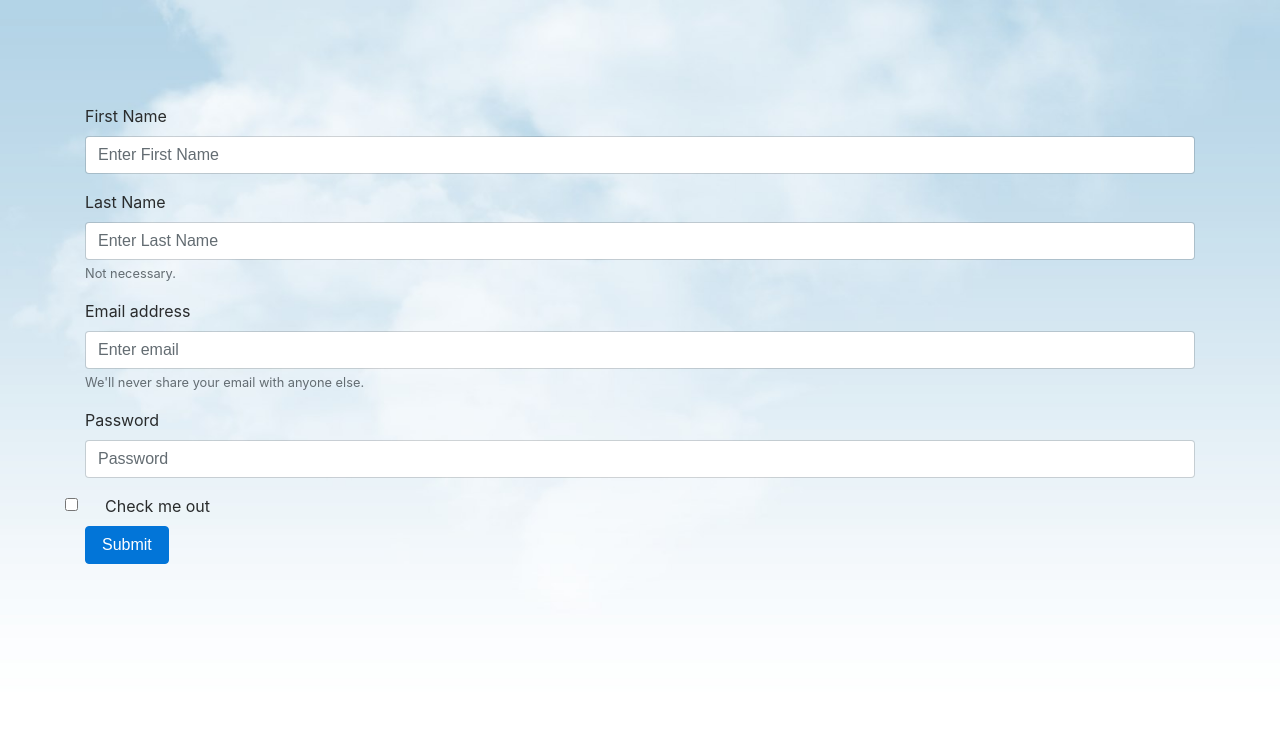
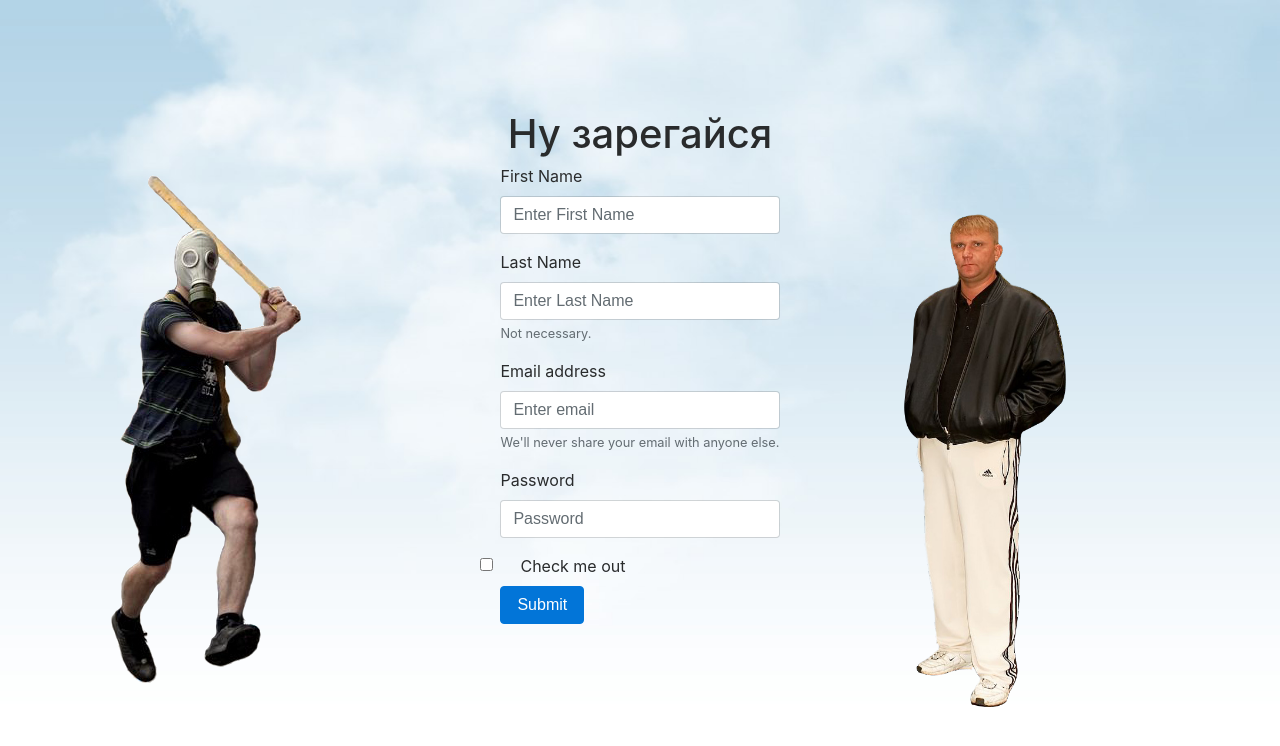
Before and after one commit to subher0/bukhach, a Django app: page /register in a window 1280 px wide. Shown: the top 746 px of the page. Run offline with Django 3.2, Linux system fonts and the light colour scheme; some libraries are stand-ins or nearby versions.

Commit message:
design's update

```diff
--- a/bukhach/templates/bukhach/register.html
+++ b/bukhach/templates/bukhach/register.html
@@ -1,28 +1,39 @@
 {% extends "bukhach/general.html" %}
 {% block content %}
     <div class="container pt-5">
+        <h1 class="text-center pt-2"> Ну зарегайся </h1>
+        <div class="row">
+            <div class="col-lg-4 mx-auto">
+                <img src="img/piu.png" class="img-fluid">
+            </div>
+            <div class="col-xs-4 mx-auto">
                 <form enctype="multipart/form-data" action="register" method="POST">{% csrf_token %}
                     <div class="form-group">
                         <label for="InputFirstName">First Name</label>
-                <input name="first_nameField" value="{{ form.first_nameField.value }}" type="text" class="form-control" id="InputFirstName" placeholder="Enter First Name">
+                        <input name="first_nameField" value="{{ form.first_nameField.value }}" type="text"
+                               class="form-control" id="InputFirstName" placeholder="Enter First Name">
                     </div>
 
                     <div class="form-group">
                         <label for="InputLastName">Last Name</label>
-                <input name="last_nameField" value="{{ form.last_nameField.value }}" type="text" class="form-control" id="InputLastName" placeholder="Enter Last Name">
+                        <input name="last_nameField" value="{{ form.last_nameField.value }}" type="text"
+                               class="form-control" id="InputLastName" placeholder="Enter Last Name">
                         <small id="LastNameHelp" class="form-text text-muted">Not necessary.
                         </small>
                     </div>
                     <div class="form-group">
                         <label for="InputEmail1">Email address</label>
-                <input name="emailField" value="{{ form.emailField.value }}" type="email" class="form-control" id="InputEmail1" aria-describedby="emailHelp"
+                        <input name="emailField" value="{{ form.emailField.value }}" type="email" class="form-control"
+                               id="InputEmail1" aria-describedby="emailHelp"
                                placeholder="Enter email">
-                <small id="emailHelp" class="form-text text-muted">We'll never share your email with anyone else.
+                        <small id="emailHelp" class="form-text text-muted">We'll never share your email with anyone
+                            else.
                         </small>
                     </div>
                     <div class="form-group">
                         <label for="InputPassword1">Password</label>
-                <input name="passwordField" value="{{ form.passwordField.value }}" type="password" class="form-control" id="InputPassword1" placeholder="Password">
+                        <input name="passwordField" value="{{ form.passwordField.value }}" type="password"
+                               class="form-control" id="InputPassword1" placeholder="Password">
                     </div>
                     <div class="form-check">
                         <input type="checkbox" class="form-check-input" id="exampleCheck1">
@@ -31,5 +42,11 @@
                     <button type="submit" class="btn btn-primary">Submit</button>
                 </form>
             </div>
+            <div class="col-lg-4 mx-auto">
+                <img src="img/svidetel.png" class="img-fluid pt-5 ml-5" style="max-height: 550px">
+            </div>
+        </div>
+
+    </div>
 
 {% endblock content %}
```
Also changed, not shown: bukhach/templates/bukhach/registration.html (deleted, +0 -10 lines), static/img/piu.png (added), static/img/putin.png (added), static/img/svidetel.png (added). Lines whose indentation alone changed are shown as unchanged.
